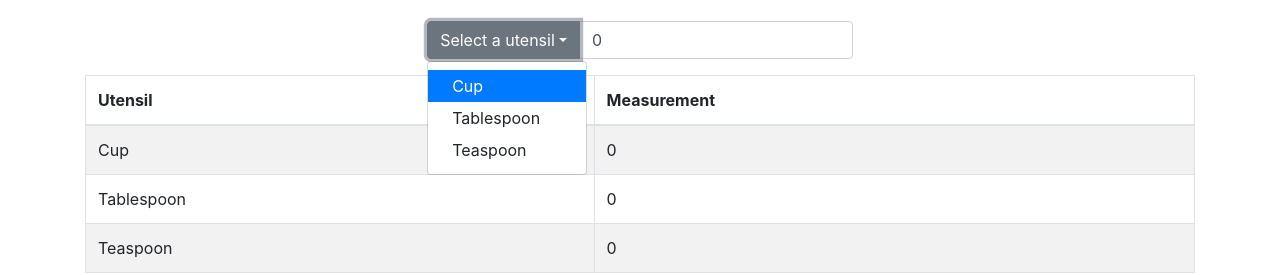
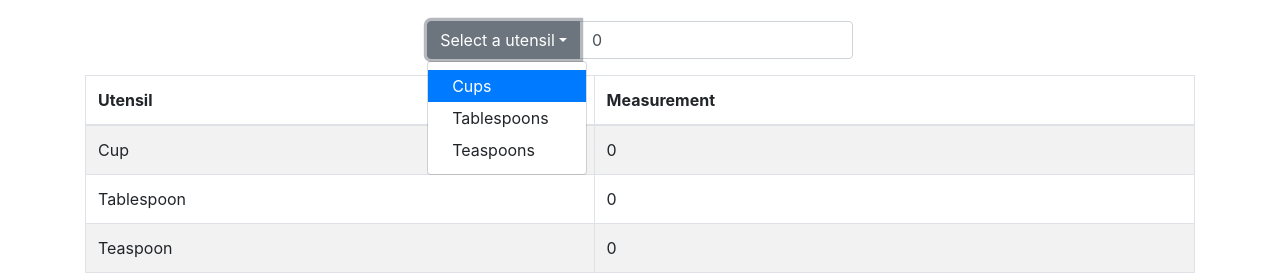
Before and after one commit to alexanderjessediaz/kitchen-measurement-converter, a React (Create React App) app: page / in a window 1280 px wide. Both pictures are taken after a click on the button "Select a utensil". Shown: the part 239-514 px from the top of the page. Built offline with nearby package versions, Linux system fonts and the light colour scheme.

Commit message:
change Dropdown to pluarl

```diff
--- a/src/App.js
+++ b/src/App.js
@@ -6,7 +6,7 @@ import Row from 'react-bootstrap/Row';
 import measuringspoons from './images/measuringspoons.jpg';
 import CalculationTable from "./components/CalculationTable";
 import UtensilCard from './components/UtensilCard';
-import { cupToTbsp } from './utils/conversion-functions';
+import { cupToTbsp, cupToTsp } from './utils/conversion-functions';
 
 
 
@@ -48,10 +48,11 @@ class App extends Component {
 
   selectCup = e => {
     this.setState({
-      cupMeasurement: cupToTbsp(this.state.measurementInput)
+      cupMeasurement: this.state.measurementInput,
+      tbspMeasurement: cupToTbsp(this.state.measurementInput),
+      tspMeasurement: cupToTsp(this.state.measurementInput)
 
     })
-    console.log(cupToTbsp(this.props.measurementInput))
 
   }
 
--- a/src/components/UtensilCard.js
+++ b/src/components/UtensilCard.js
@@ -4,6 +4,7 @@ import DropdownButton from 'react-bootstrap/DropdownButton';
 import InputGroup from 'react-bootstrap/InputGroup';
 import Form from 'react-bootstrap/Form';
 import Container from 'react-bootstrap/Container';
+import DropdownItem from 'react-bootstrap/esm/DropdownItem';
 
 
 class UtensilCard extends Component {
@@ -12,13 +13,15 @@ class UtensilCard extends Component {
 
 
   render(){
+
+    const isDropDownSelected = Dropdown.Item.active
     return (
       <Container fluid="sm">
         <InputGroup className="mb-3">
           <DropdownButton
             as={InputGroup.Prepend}
             variant="outline-secondary"
-            title="Select a utensil"
+            title={isDropDownSelected ? DropdownItem.Item.title: "Select a utensil"}
             id="input-group-dropdown-1"
             // onSelect={this.handleSelect}
 
@@ -26,11 +29,12 @@ class UtensilCard extends Component {
             <Dropdown.Item
               active
               eventKey="Cup"
+              title="Cup"
               onSelect={this.props.selectCup}
               onChange={this.props.selectCup}
-            >Cup</Dropdown.Item>
-            <Dropdown.Item href="#">Tablespoon</Dropdown.Item>
-            <Dropdown.Item href="#">Teaspoon</Dropdown.Item>
+            >Cups</Dropdown.Item>
+            <Dropdown.Item href="#">Tablespoons</Dropdown.Item>
+            <Dropdown.Item href="#">Teaspoons</Dropdown.Item>
           </DropdownButton>
           <Form.Control
 
--- a/src/utils/conversion-functions.js
+++ b/src/utils/conversion-functions.js
@@ -1,9 +1,9 @@
-  export const cupToTbsp = (number) =>{
-      return number / 8
+  export const cupToTbsp = (measurementInput) =>{
+      return measurementInput * 8
   }
 
   export const cupToTsp = (measurementInput) => {
-    return measurementInput /48
+    return measurementInput * 48
   }
 
   export const tbspToCup = (measurementInput) => {
```
